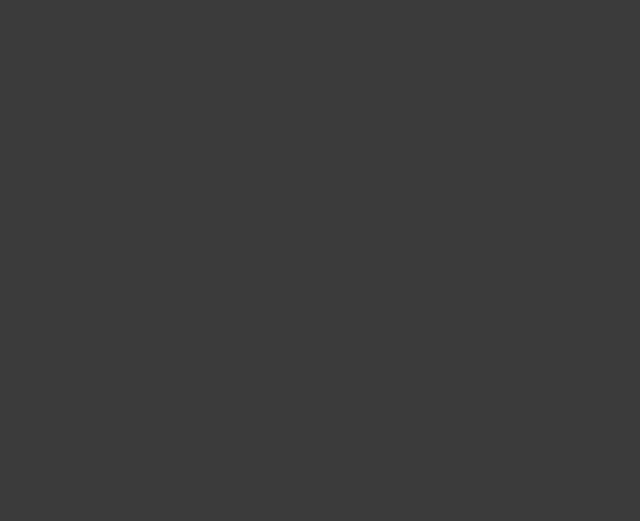
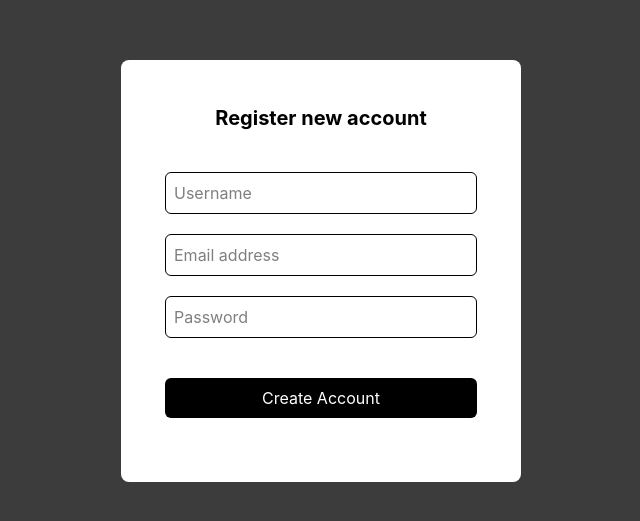
Before and after one commit to donotlookzxz0/supphand, a React (Vite) app in the folder app/: page /auth/register in a window 1280 px wide. Before the commit this address had no page. Shown: the part 129-650 px from the top of the page, without its empty margins (319-959 px from the left). Built offline with nearby package versions, Linux system fonts and the light colour scheme.

Commit message:
add register client side

```diff
--- a/app/src/App.jsx
+++ b/app/src/App.jsx
@@ -1,11 +1,14 @@
+import Register from "./pages/Register"
 import Login from "./pages/Login"
 import Home from "./pages/Home"
 import {BrowserRouter as Router, Routes, Route, Navigate} from 'react-router-dom'
+
 function App() {
   return (
     <Router>
       <Routes>
         <Route path="/" element={<Home/>} />
+        <Route path="/auth/register" element={<Register/>} />
         <Route path="/auth/login" element={<Login/>} />
       </Routes>
     </Router>
--- /dev/null
+++ b/app/src/pages/Register.jsx
@@ -0,0 +1,61 @@
+import { register } from "../services/auth.js";
+import { useState } from "react";
+import { useNavigate } from "react-router-dom";
+
+function Register() {
+  const [username, setUsername] = useState("");
+  const [email, setEmail] = useState("");
+  const [password, setPassword] = useState("");
+
+  const navigate = useNavigate();
+
+  const handleSubmit = async (e) => {
+    e.preventDefault();
+    try {
+      await register(username, email, password);
+      navigate("/auth/login");
+    } catch (err) {
+      throw err;
+    }
+  };
+
+  return (
+    <div className="flex min-h-screen justify-center items-center">
+      <form
+        className="bg-white min-h-100 min-w-100 rounded-lg p-11"
+        onSubmit={handleSubmit}
+      >
+        <h1 className="text-xl text-center font-bold">Register new account</h1>
+        <input
+          type="text"
+          placeholder="Username"
+          className="block border p-2 rounded-md w-full mt-10 mb-5"
+          required
+          onChange={(e) => setUsername(e.target.value)}
+        />
+
+        <input
+          type="email"
+          placeholder="Email address"
+          className="block border p-2 rounded-md w-full mb-5"
+          required
+          onChange={(e) => setEmail(e.target.value)}
+        />
+
+        <input
+          type="password"
+          placeholder="Password"
+          className="block border p-2 rounded-md w-full mb-5"
+          required
+          onChange={(e) => setPassword(e.target.value)}
+        />
+
+        <button className="w-full px-10 my-5 py-2 rounded-md bg-black text-white cursor-pointer hover:bg-gray-900">
+          Create Account
+        </button>
+      </form>
+    </div>
+  );
+}
+
+export default Register;
```
